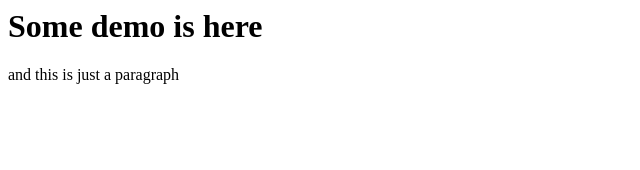
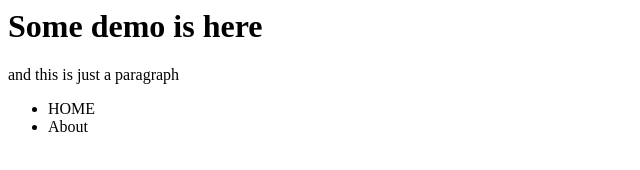
Before and after one commit to JahnaviKatari/M27b, a plain HTML site: page index.html in a window 1280 px wide. Shown: the whole page, without its empty margins (0-640 px from the left). Drawn offline with Linux system fonts and the light colour scheme.

Commit message:
index : ul li added

```diff
--- a/index.html
+++ b/index.html
@@ -2,5 +2,9 @@
   <body>
     <h1>Some demo is here</h1>
     <p>and this is just a paragraph</p>
+    <ul>
+      <li>HOME</li>
+      <li>About</li>
+    </ul>
   </body>
 </html>
```
